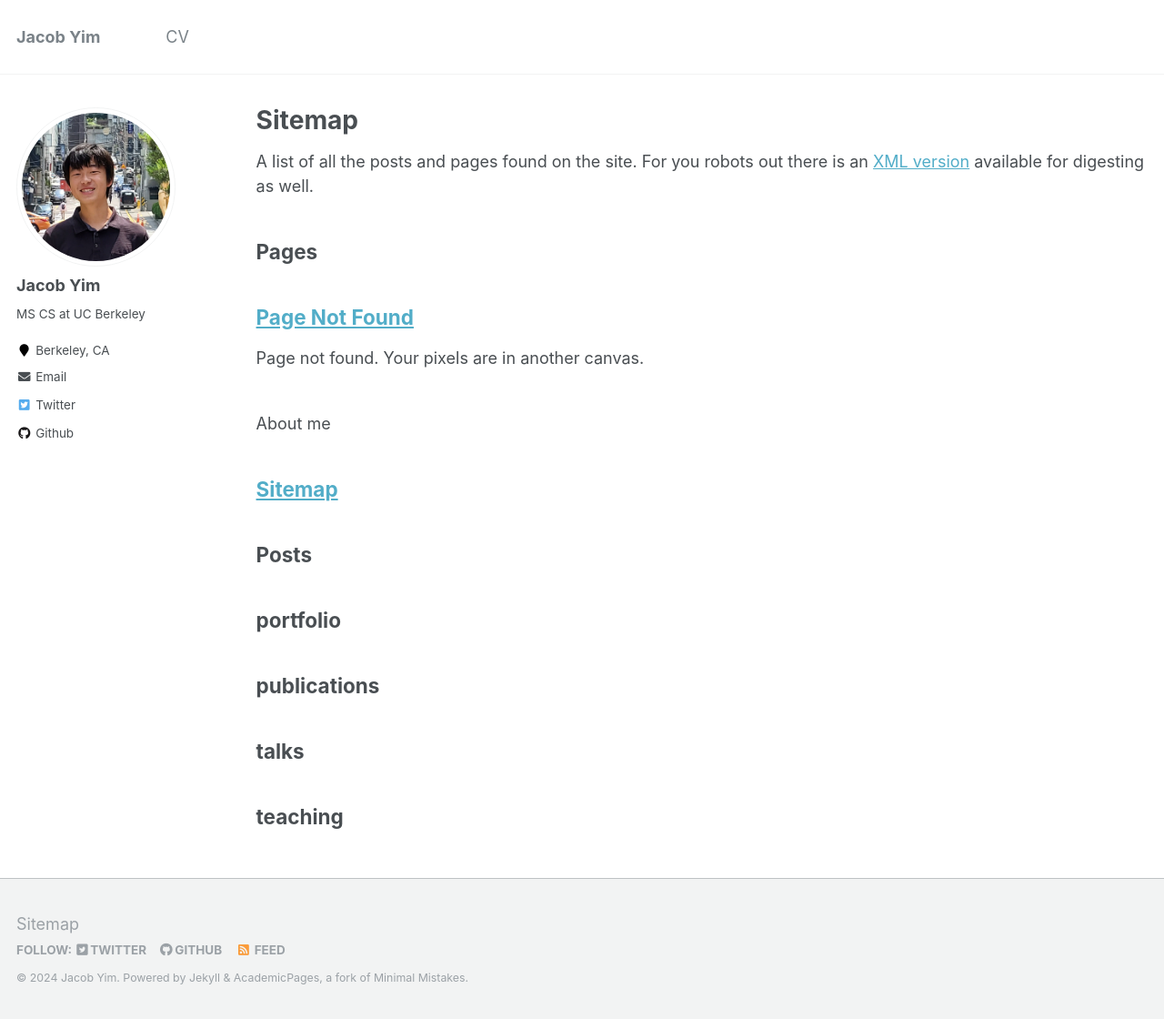
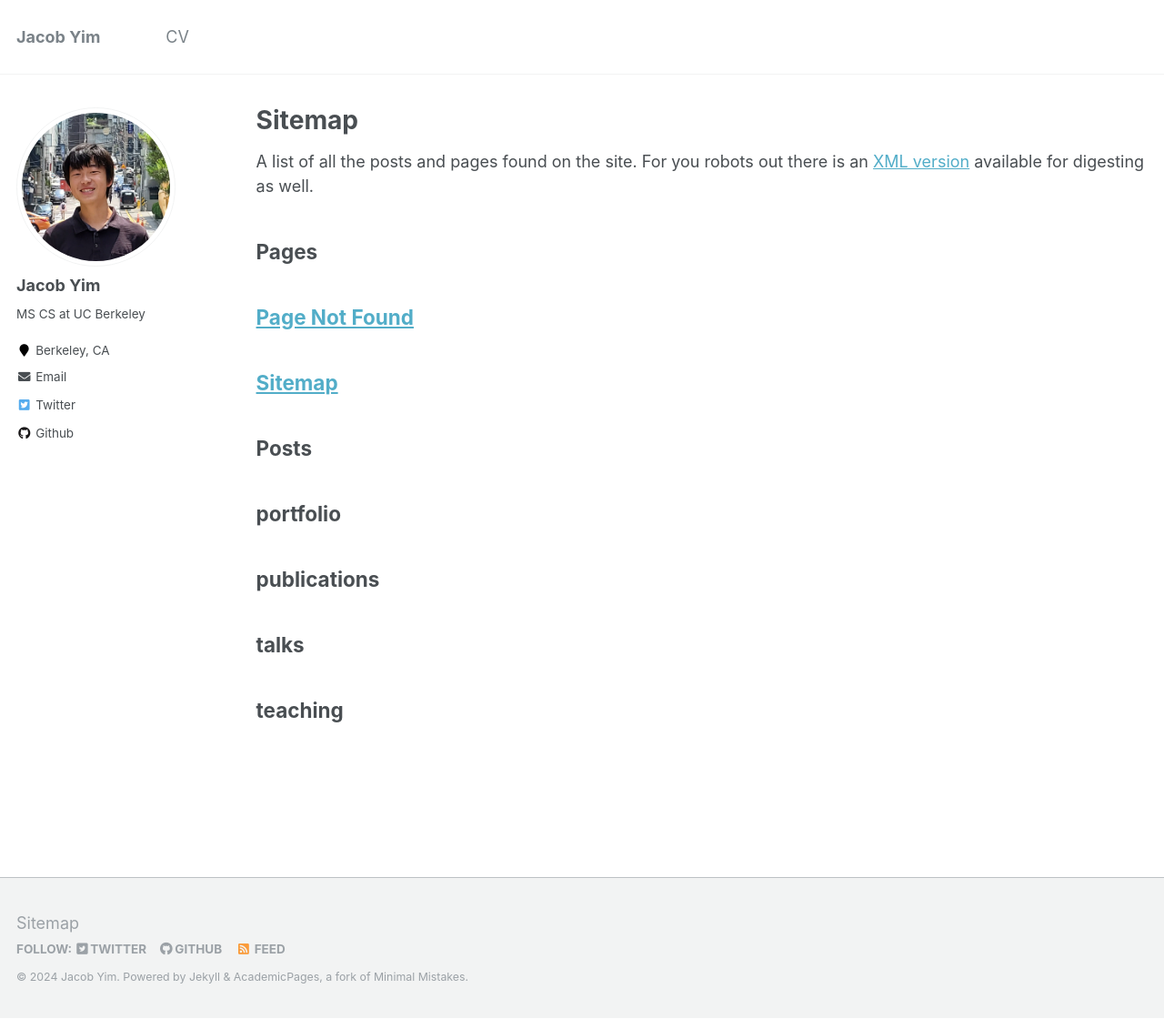
Before and after one commit to jcbym/jcbym.github.io, a Jekyll site: the page built from _pages/sitemap.md, in a window 1280 px wide and 1120 px high. Shown: the whole window at 91% size. Built offline with Jekyll 4.4.1, drawn with Linux system fonts in a browser that asks for light colours.

Commit message:
remove excerpts

```diff
--- a/_pages/404.md
+++ b/_pages/404.md
@@ -1,6 +1,5 @@
 ---
 title: "Page Not Found"
-excerpt: "Page not found. Your pixels are in another canvas."
 sitemap: false
 permalink: /404.html
 ---
```
Also changed, not shown: _pages/about.md (+0 -1 lines).
